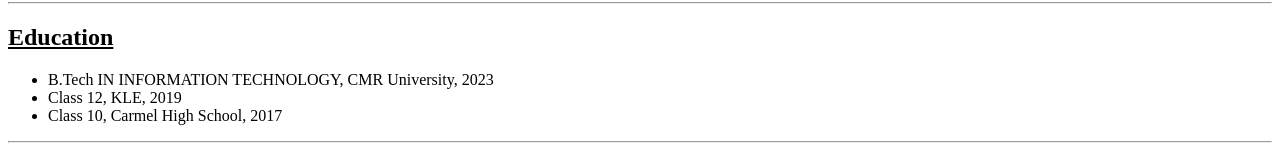
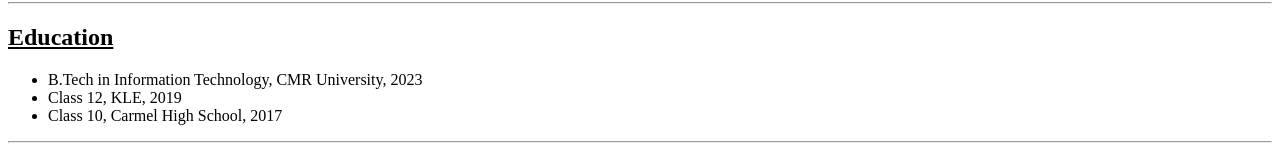
Before and after one commit to suyognavale/MyResume, a plain HTML site: page index.html in a window 1280 px wide. Shown: the part 379-540 px from the top of the page. Drawn offline with Linux system fonts and the light colour scheme.

Commit message:
index.html

```diff
--- a/index.html
+++ b/index.html
@@ -30,7 +30,7 @@
     <hr />
     <h2>Education</h2>
     <ul>
-        <li>B.Tech IN INFORMATION TECHNOLOGY, CMR University, 2023</li>
+        <li>B.Tech in Information Technology, CMR University, 2023</li>
         <li>Class 12, KLE, 2019</li>
         <li>Class 10, Carmel High School, 2017</li>
     </ul>
```
